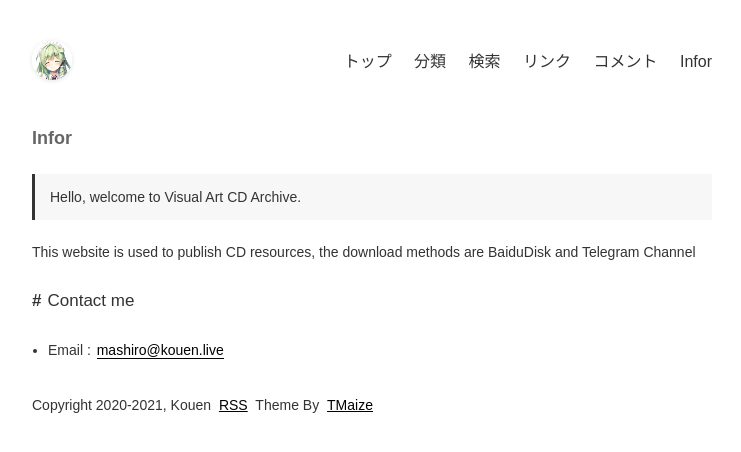
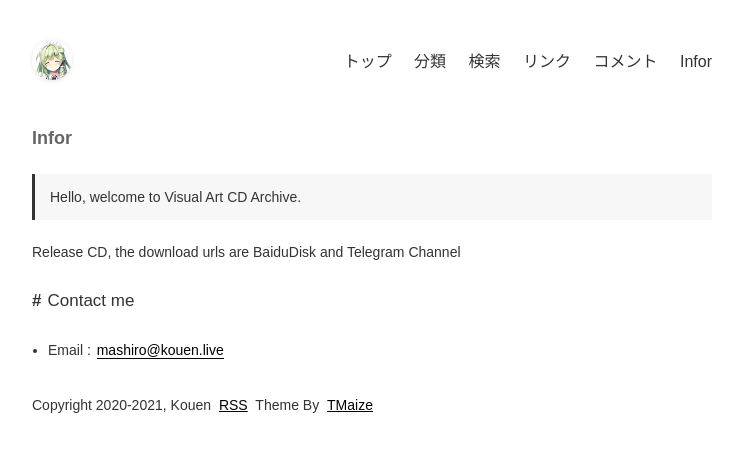
Before and after one commit to Shizuku-in/shizuku-in.github.io, a Jekyll site: the page built from pages/about.md, in a window 1280 px wide. Shown: the top 452 px of the page, without its empty margins (268-1009 px from the left). Built offline with Jekyll 4.4.1, drawn with Linux system fonts in a browser that asks for light colours; some web fonts are replaced.

Commit message:
Correct errors

```diff
--- a/pages/about.md
+++ b/pages/about.md
@@ -5,7 +5,7 @@ title: Infor
 
 > Hello, welcome to Visual Art CD Archive.
 
-This website is used to publish CD resources, the download methods are BaiduDisk and Telegram Channel
+Release CD, the download urls are BaiduDisk and Telegram Channel
 
 ## Contact me
 
```
Also changed, not shown: _posts/2021-12-25-while.md (+1 -1 lines).
